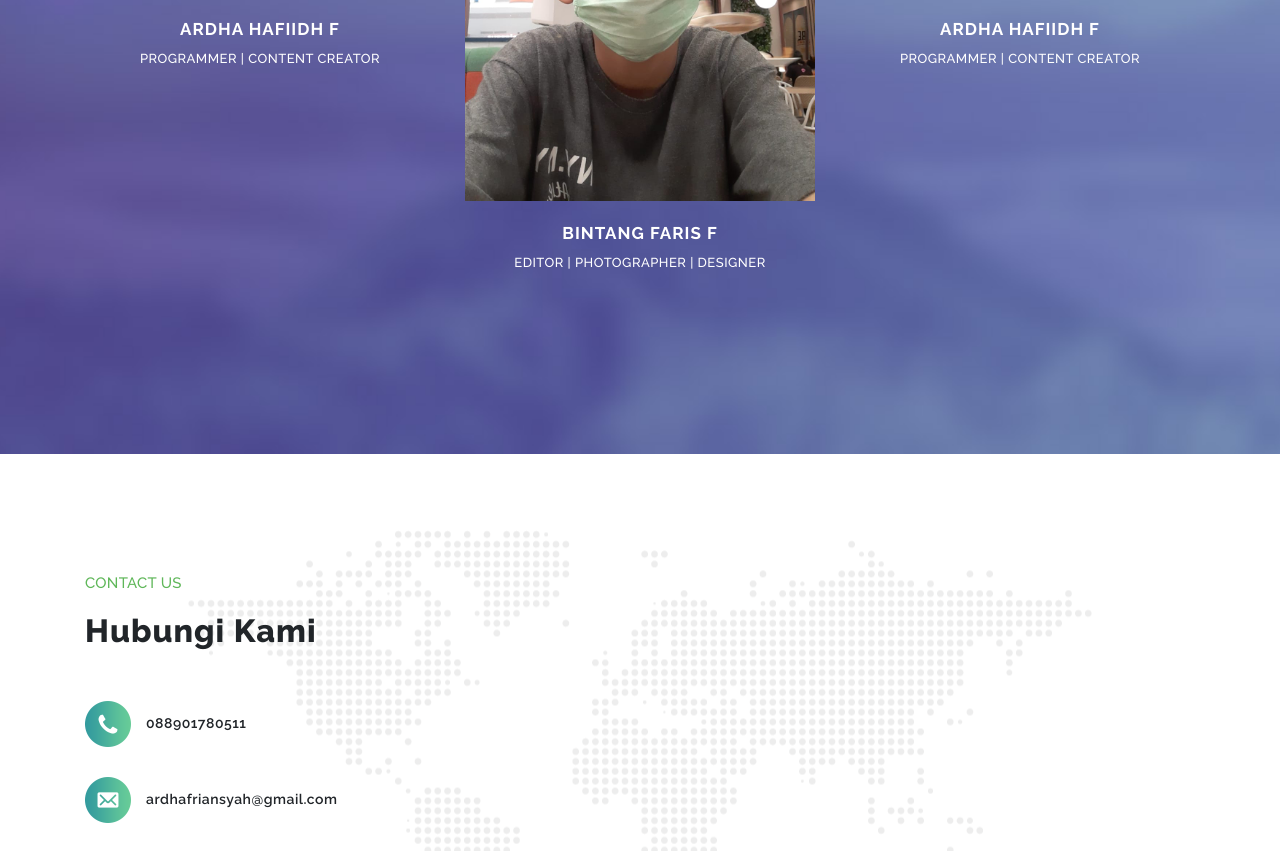
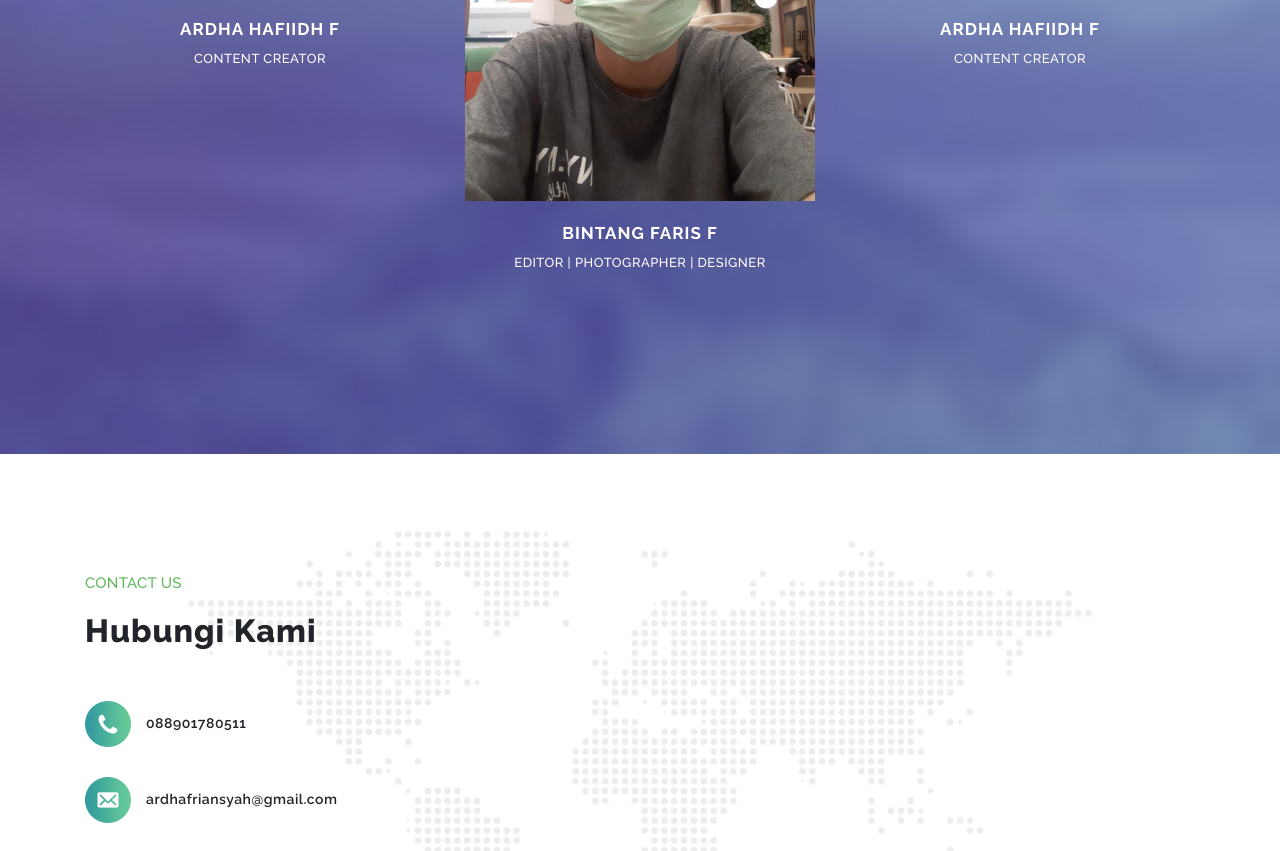
Before and after one commit to ardhafriansyah/ardhafriansyah2021, a plain HTML site: page index.html in a window 1280 px wide. Shown: the part 2028-2879 px from the top of the page. Drawn offline with Linux system fonts and the light colour scheme.

Commit message:
Update index.html

```diff
--- a/index.html
+++ b/index.html
@@ -333,7 +333,7 @@
                                 </div>
                             </div>
                             <h4>Ardha Hafiidh F</h4>
-                            <span>Programmer | Content Creator</span>
+                            <span> Content Creator</span>
                         </div>
 
                         <div class="item author-item">
```
